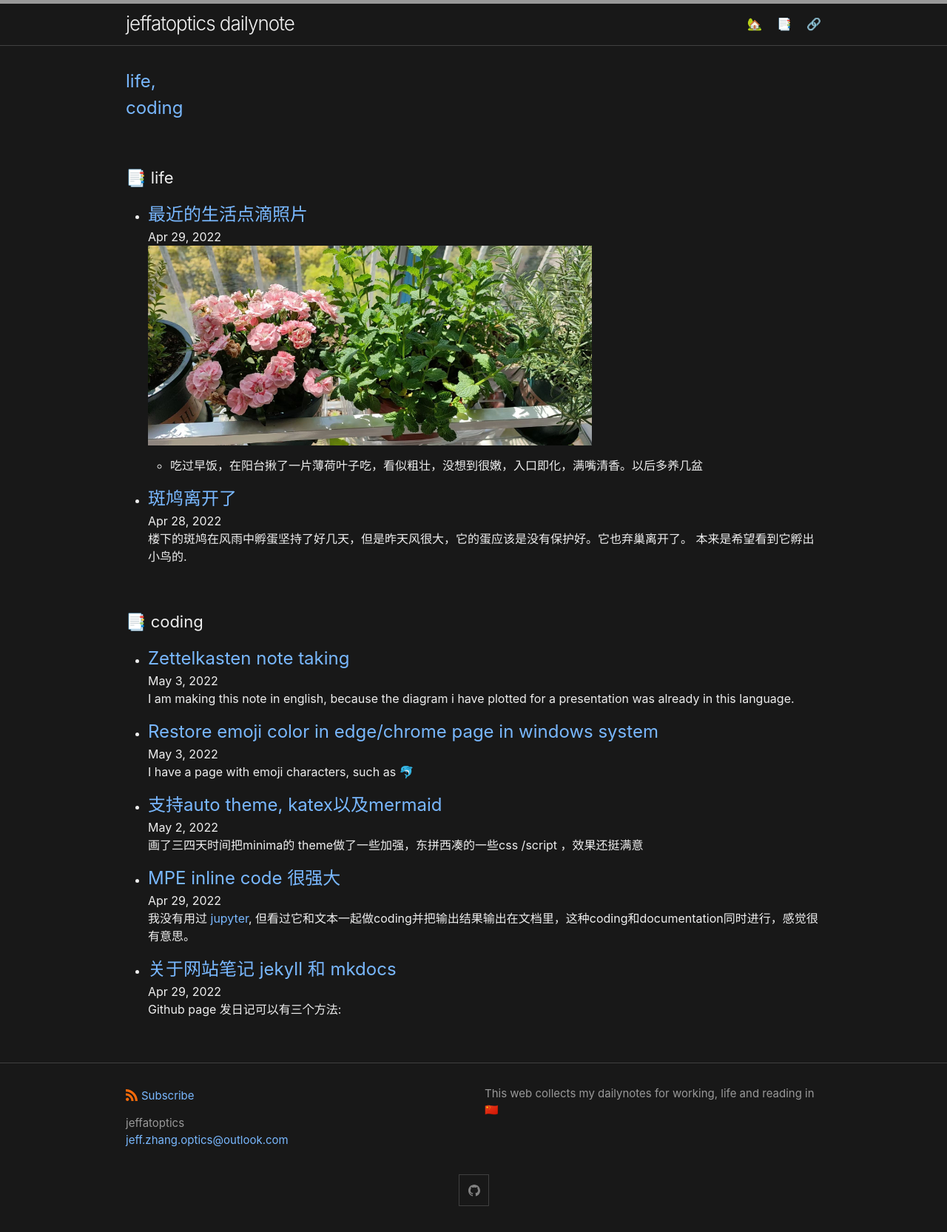
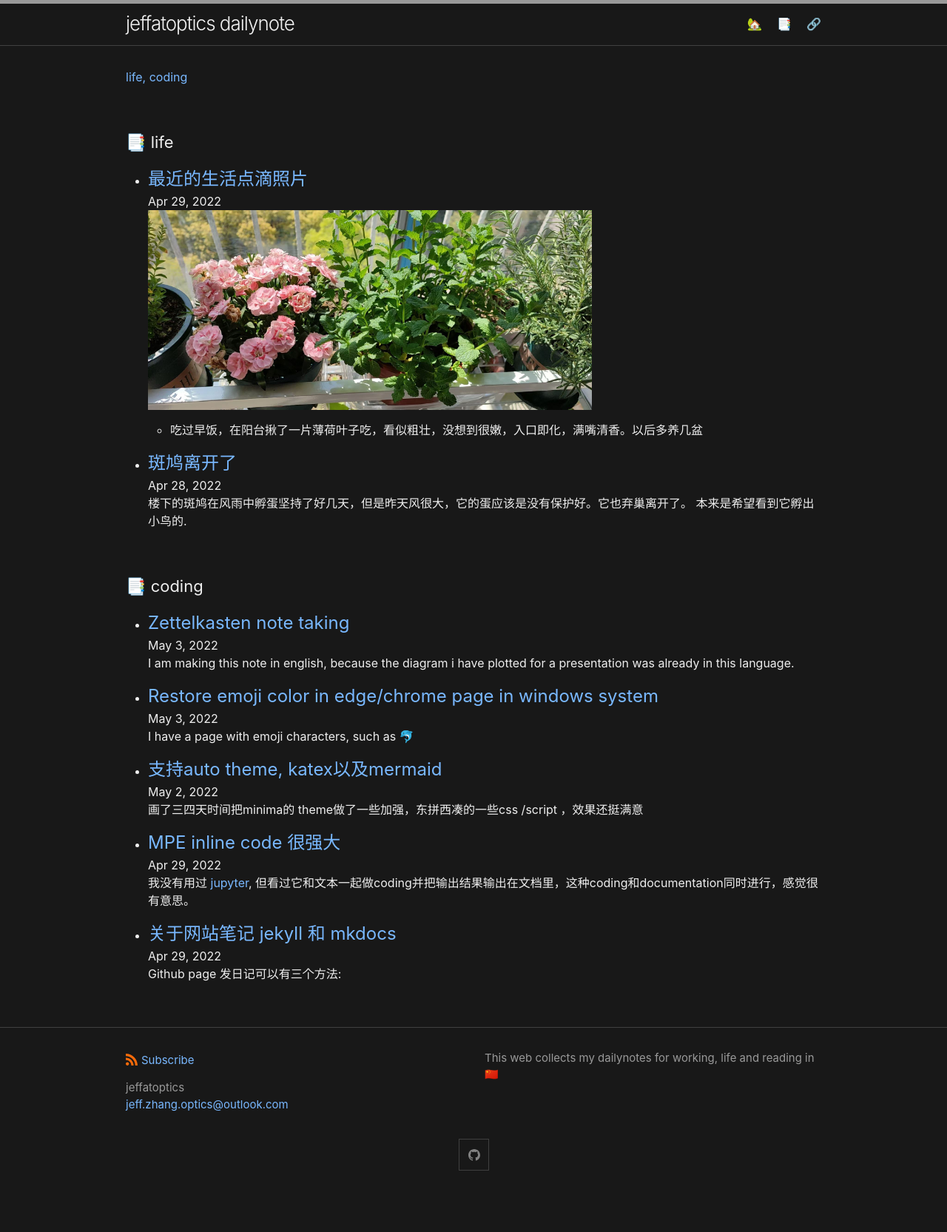
Before and after one commit to jeffatoptics/jeffblog, a Jekyll site: the page built from category.md, in a window 1280 px wide. Shown: the whole page at 74% size. Built offline with Jekyll 4.4.1, drawn with Linux system fonts in a browser that asks for light colours; nearby versions of some CDN libraries; after the commit the page ends 1617 px from its top, so only the background shows below that.

Commit message:
update category

```diff
--- a/category.md
+++ b/category.md
@@ -4,7 +4,7 @@ permalink: /category/
 title: 📑
 math: katex
 ---
-<span>{% for cgy in site.categories %} <a class="post-link" href="#{{ cgy[0] | slugify }}">{{ cgy[0] }} {%- if forloop.last == false %},{% endif -%}</a>{% endfor %}</span>
+<span>{% for cgy in site.categories %} <a href="#{{ cgy[0] | slugify }}">{{ cgy[0] }} {%- if forloop.last == false %},{% endif -%}</a>{% endfor %}</span>
 
 {% for cgy in site.categories %}
   <h3 id="{{ cgy[0] | slugify }}">📑 {{ cgy[0] }}</h3>
```
